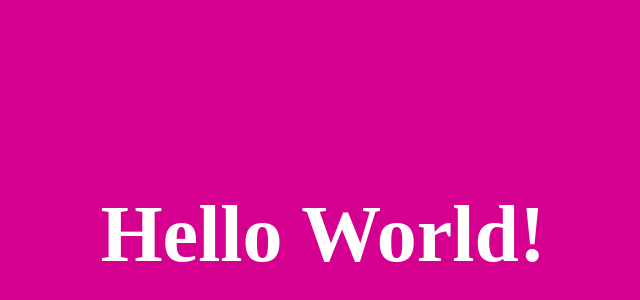
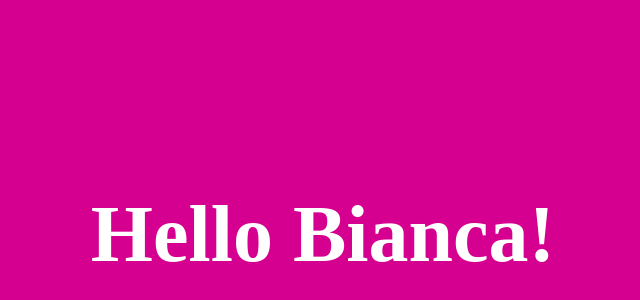
Before and after one commit to BnkTCh/ansible, a plain HTML site: page agentedev-project/prueba-nginx/site/index.html in a window 1280 px wide. Shown: the part 166-466 px from the top of the page, without its empty margins (317-957 px from the left). Drawn offline with nearby package versions, Linux system fonts and the light colour scheme.

Commit message:
playbook for ansible works!

```diff
--- a/agentedev-project/prueba-nginx/site/index.html
+++ b/agentedev-project/prueba-nginx/site/index.html
@@ -6,7 +6,7 @@
   <body>
     <article class="vh-100 dt w-100 bg-dark-pink">
       <div class="dtc v-mid tc white ph3 ph4-l">
-        <h1 class="f6 f2-m f-subheadline-l fw6 tc">Hello World!</h1>
+        <h1 class="f6 f2-m f-subheadline-l fw6 tc">Hello Bianca!</h1>
       </div>
     </article>
   </body>
```
Also changed, not shown: 1 other file.
